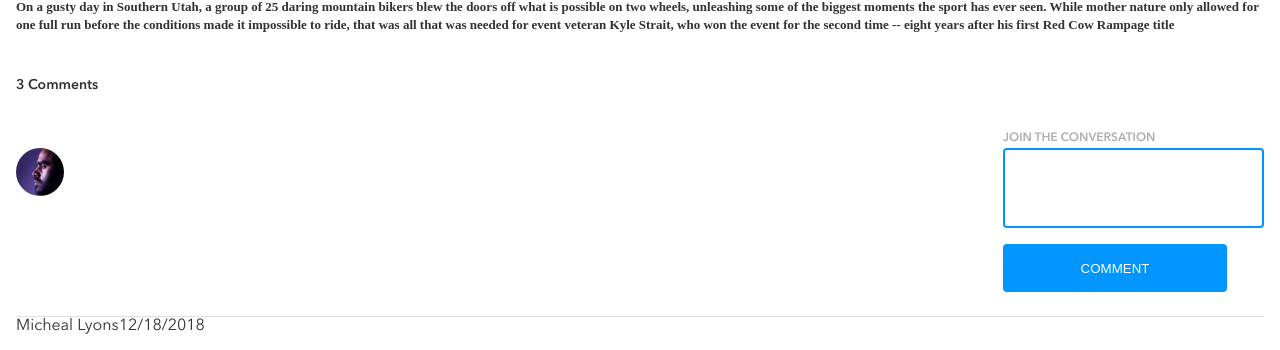
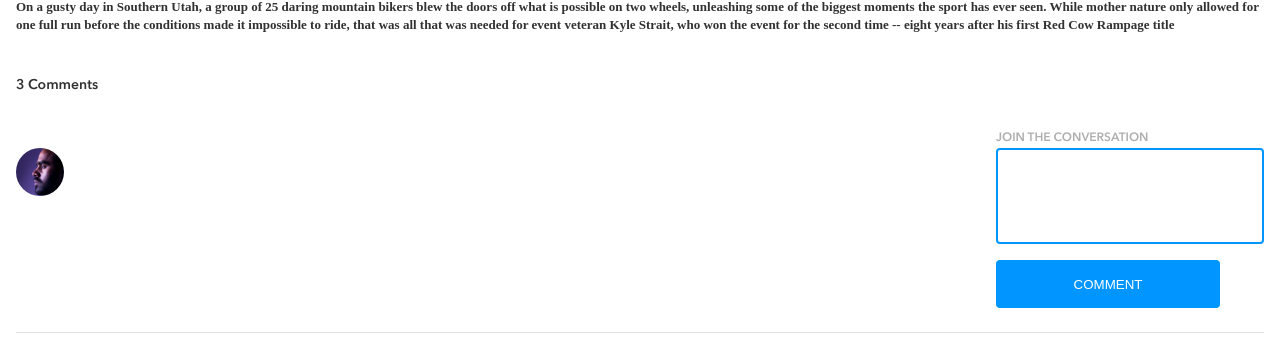
Before and after one commit to nchchow/brainflix, a React (Create React App) app: page / in a window 1280 px wide. Shown: the part 561-911 px from the top of the page. Built offline with nearby package versions, Linux system fonts and the light colour scheme.

Commit message:
style comments list

```diff
--- a/src/components/main-content/Comment.js
+++ b/src/components/main-content/Comment.js
@@ -1,6 +1,6 @@
-import React from "react";
+import React, { Component } from "react";
 
-export default class Comment extends React.Component {
+export default class Comment extends Component {
 	render() {
 		return (
 			<article className="comment">
@@ -8,15 +8,16 @@ export default class Comment extends React.Component {
 					<div className="comment__user-icon"></div>
 				</div>
 				<div className="comment--right">
-					<span className="comment__name">Micheal Lyons</span>
-					<span className="comment__date">12/18/2018</span>
+					<div className="comment--right--top">
+						<span className="comment__name">Micheal Lyons</span>
+						<span className="comment__date">12/18/2018</span>
+					</div>
 					<p className="comment__content">
 						They BLEW the ROOF off at their last show, once everyone started
 						figuring out they were going. This is still simply the greatest
 						opening of a concert I have EVER witnessed.
 					</p>
 				</div>
-				<hr className="divider" />
 			</article>
 		);
 	}
--- a/src/components/main-content/CommentsHeader.js
+++ b/src/components/main-content/CommentsHeader.js
@@ -1,13 +1,12 @@
-import React from "react";
+import React, { Component } from "react";
 import NewComment from "./NewComment";
 
-export default class CommentsHeader extends React.Component {
+export default class CommentsHeader extends Component {
 	render() {
 		return (
 			<header className="comments__header">
 				<h2 className="comments__header--title">3 Comments</h2>
 				<NewComment />
-				<hr className="divider" />
 			</header>
 		);
 	}
--- a/src/components/main-content/CommentsList.js
+++ b/src/components/main-content/CommentsList.js
@@ -1,13 +1,17 @@
-import React from "react";
+import React, { Component } from "react";
 import Comment from "./Comment";
 
-export default class CommentsList extends React.Component {
+export default class CommentsList extends Component {
 	render() {
 		return (
-			<section className="comments-list">
+			<section className="comments__list">
+				<hr className="comment__divider" />
 				<Comment />
+				<hr className="comment__divider" />
 				<Comment />
+				<hr className="comment__divider" />
 				<Comment />
+				<hr className="comment__divider" />
 			</section>
 		);
 	}
--- a/src/styles/main.css
+++ b/src/styles/main.css
@@ -59,7 +59,7 @@ html {
      object-position: 0;
 }
 
-.divider, .video-info__divider {
+.divider, .video-info__divider, .comments__list .comment__divider {
   margin: 0;
   border: 0;
   border-bottom: 1px solid #e1e1e1;
@@ -208,16 +208,16 @@ html {
 }
 
 .comments .new-comment__content {
-  padding: 16px;
+  padding: 14px;
   border: 2px solid #0095ff;
   border-radius: 4px;
   width: 100%;
-  height: 5rem;
+  height: 6rem;
   resize: none;
   font-family: "Avenir Next Regular";
   color: #323232;
-  font-size: 0.8125rem;
-  line-height: 1.125rem;
+  font-size: 0.875rem;
+  line-height: 1.375rem;
 }
 
 .comments .new-comment__content--header {
@@ -229,6 +229,52 @@ html {
 }
 
 .comments .new-comment__button {
-  margin: 16px 0 24px;
+  margin-top: 16px;
+}
+
+.comments__list .comment {
+  display: -webkit-box;
+  display: -ms-flexbox;
+  display: flex;
+}
+
+.comments__list .comment__user-icon {
+  margin: 0 16px 0 0;
+  border-radius: 50%;
+  width: 40px;
+  height: 40px;
+  background: #afafaf;
+}
+
+.comments__list .comment--right--top {
+  display: -webkit-box;
+  display: -ms-flexbox;
+  display: flex;
+  -webkit-box-pack: justify;
+      -ms-flex-pack: justify;
+          justify-content: space-between;
+}
+
+.comments__list .comment__name {
+  font-family: "Avenir Next Demi Bold";
+  font-size: 0.875rem;
+  line-height: 1.375rem;
+}
+
+.comments__list .comment__date {
+  color: #afafaf;
+  font-size: 0.875rem;
+  line-height: 1.375rem;
+}
+
+.comments__list .comment__content {
+  margin: 0;
+  margin-top: 10px;
+  font-size: 0.875rem;
+  line-height: 1.375rem;
+}
+
+.comments__list .comment__divider {
+  margin: 24px 0;
 }
 /*# sourceMappingURL=main.css.map */
--- a/src/styles/main.scss
+++ b/src/styles/main.scss
@@ -44,54 +44,4 @@ $primary-hover: #0065ad;
 @import "./partials/header";
 @import "./partials/video-player";
 @import "./partials/video-info";
-
-// COMMENTS SECTION
-.comments {
-	&__header {
-		&--title {
-			margin: 0 0 32px;
-			font-family: $font-demi;
-			@include mobileSubHeaderText();
-		}
-	}
-
-	.new-comment {
-		display: flex;
-		justify-content: space-between;
-
-		&__user-icon {
-			margin: 20px 18px 0 0;
-			@extend .user-icon;
-		}
-
-		&--right {
-			display: flex;
-			flex-direction: column;
-			justify-content: space-between;
-		}
-
-		&__content {
-			padding: 16px;
-			border: 2px solid $primary-CTA;
-			border-radius: 4px;
-			width: 100%;
-			height: 5rem;
-			resize: none;
-			font-family: $font-regular;
-			color: $text-color;
-			@include mobileParagraphText();
-
-			&--header {
-				margin: 0;
-				font-family: $font-demi;
-				color: $text-label-color;
-				@include mobileLabelText();
-			}
-		}
-
-		&__button {
-			@extend .button;
-			margin: 16px 0 24px;
-		}
-	}
-}
+@import "./partials/comments";
--- /dev/null
+++ b/src/styles/partials/_comments.scss
@@ -0,0 +1,92 @@
+// COMMENTS SECTION
+.comments {
+	&__header {
+		&--title {
+			margin: 0 0 32px;
+			font-family: $font-demi;
+			@include mobileSubHeaderText();
+		}
+	}
+
+	.new-comment {
+		display: flex;
+		justify-content: space-between;
+
+		&__user-icon {
+			margin: 20px 18px 0 0;
+			@extend .user-icon;
+		}
+
+		&--right {
+			display: flex;
+			flex-direction: column;
+			justify-content: space-between;
+		}
+
+		&__content {
+			padding: 14px;
+			border: 2px solid $primary-CTA;
+			border-radius: 4px;
+			width: 100%;
+			height: 6rem;
+			resize: none;
+			font-family: $font-regular;
+			color: $text-color;
+			@include mobileSubHeaderText();
+
+			&--header {
+				margin: 0;
+				font-family: $font-demi;
+				color: $text-label-color;
+				@include mobileLabelText();
+			}
+		}
+
+		&__button {
+			@extend .button;
+			margin-top: 16px;
+		}
+	}
+
+	&__list {
+		.comment {
+			display: flex;
+
+			&__user-icon {
+				margin: 0 16px 0 0;
+				border-radius: 50%;
+				width: 40px;
+				height: 40px;
+				background: $text-label-color;
+			}
+
+			&--right {
+				&--top {
+					display: flex;
+					justify-content: space-between;
+				}
+			}
+
+			&__name {
+				font-family: $font-demi;
+				@include mobileSubHeaderText();
+			}
+
+			&__date {
+				color: $text-label-color;
+				@include mobileSubHeaderText();
+			}
+
+			&__content {
+				margin: 0;
+				margin-top: 10px;
+				@include mobileSubHeaderText();
+			}
+
+			&__divider {
+				@extend .divider;
+				margin: 24px 0;
+			}
+		}
+	}
+}
```
